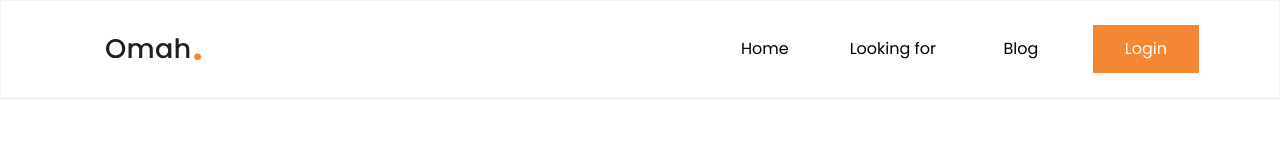
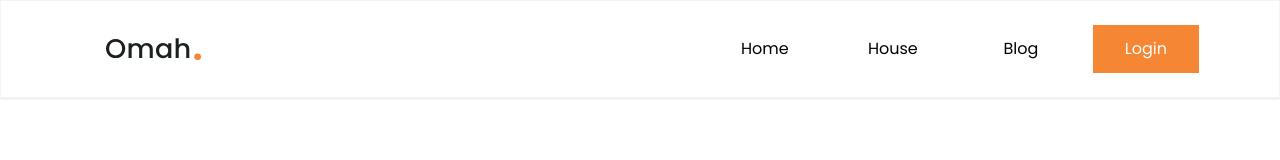
Before and after one commit to yorisofficial/omah, a Next.js app: page /component/ui/navbar in a window 1280 px wide. Shown: the top 160 px of the page. Built offline with nearby package versions, Linux system fonts and the light colour scheme.

Commit message:
Update page.tsx

```diff
--- a/src/app/component/ui/navbar/page.tsx
+++ b/src/app/component/ui/navbar/page.tsx
@@ -14,7 +14,7 @@ const menuNav = [
   },
   {
     id: 2,
-    title: "Looking for",
+    title: "House",
     href: "/safehouse",
   },
   {
```
